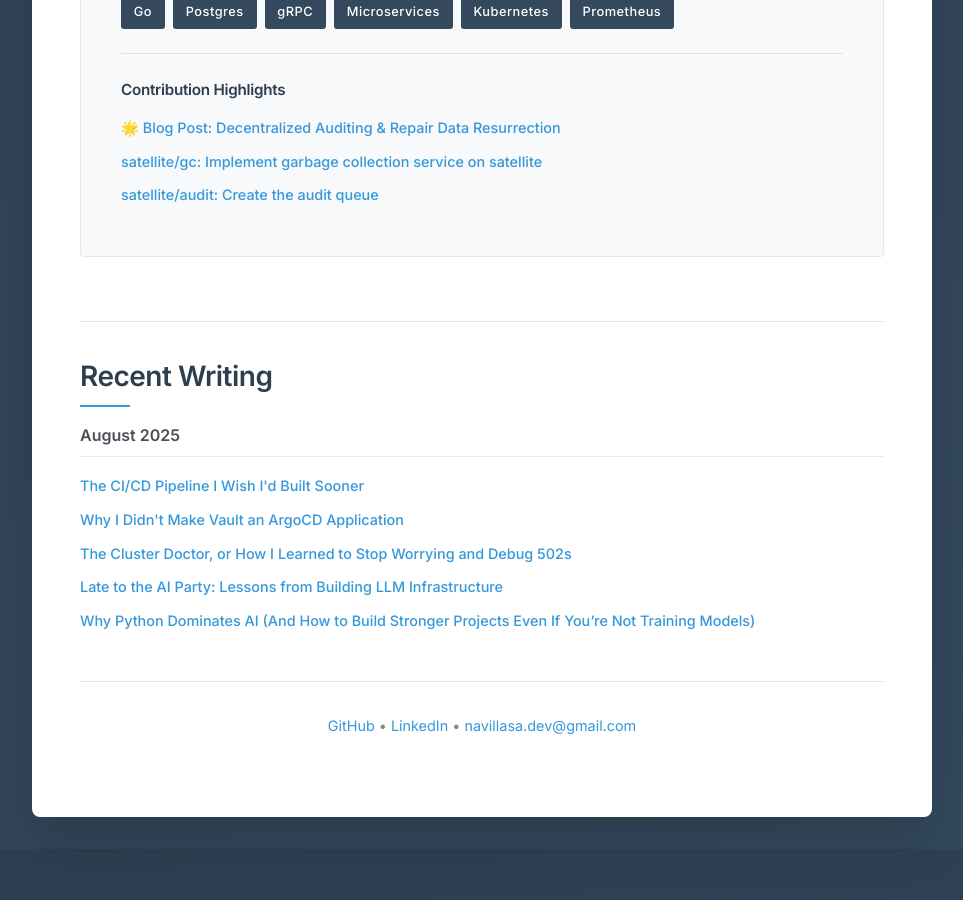
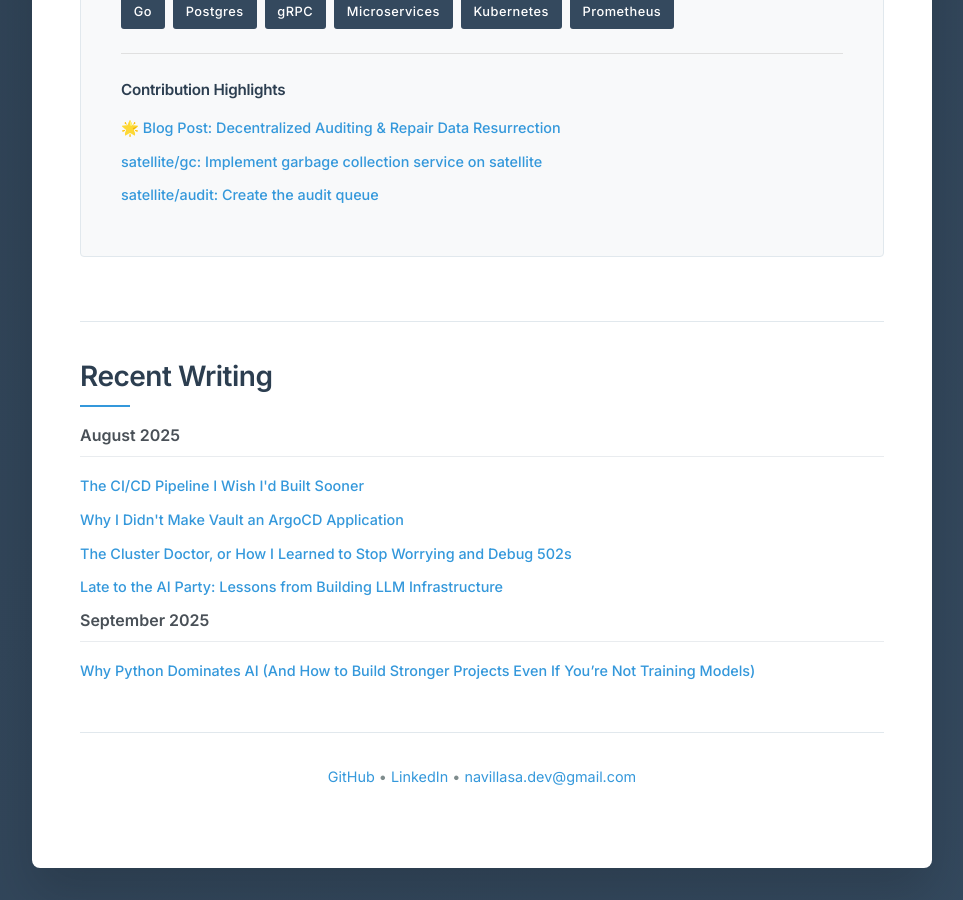
Before and after one commit to navillasa/navillasa.github.io, a Jekyll site: the page built from index.md, in a window 1280 px wide and 900 px high, scrolled down 1907 px. Shown: the whole window, without its empty margins (158-1121 px from the left). Built offline with Jekyll 4.4.1, drawn with Linux system fonts in a browser that asks for light colours; our own code applies the rules of GitHub Pages for plain Markdown files; before the commit the page ends 2756 px from its top, so only the background shows below that.

Commit message:
break out september blog

```diff
--- a/index.md
+++ b/index.md
@@ -160,6 +160,10 @@ title: "Software / DevOps Engineer"
             <li><a href="{{ '/blog/vault-gitops/' | relative_url }}" class="blog-link">Why I Didn't Make Vault an ArgoCD Application</a></li>
             <li><a href="{{ '/blog/debugging-502-errors/' | relative_url }}" class="blog-link">The Cluster Doctor, or How I Learned to Stop Worrying and Debug 502s</a></li>
             <li><a href="{{ '/blog/missed-ai-revolution/' | relative_url }}" class="blog-link">Late to the AI Party: Lessons from Building LLM Infrastructure</a></li>
+        </ul>
+
+        <h3 style="font-size: 1rem; font-weight: 600; color: #495057; margin-bottom: 1rem; margin-top: 0.5rem; padding-bottom: 0.5rem; border-bottom: 1px solid #e9ecef;">September 2025</h3>
+        <ul class="blog-list">
             <li><a href="{{ '/blog/why-python-dominates-ai/' | relative_url }}" class="blog-link">Why Python Dominates AI (And How to Build Stronger Projects Even If You’re Not Training Models)</a></li>
         </ul>
     </section>
```
